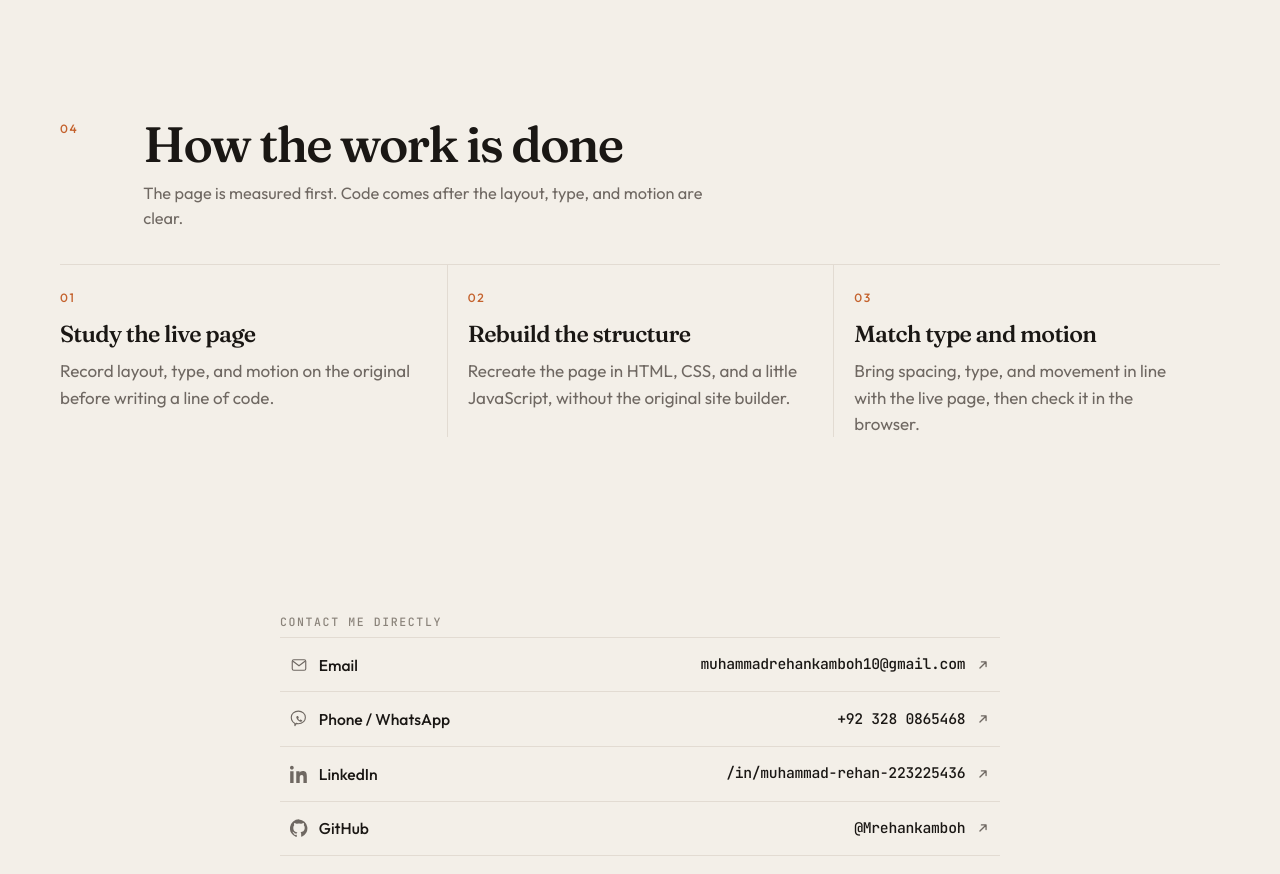
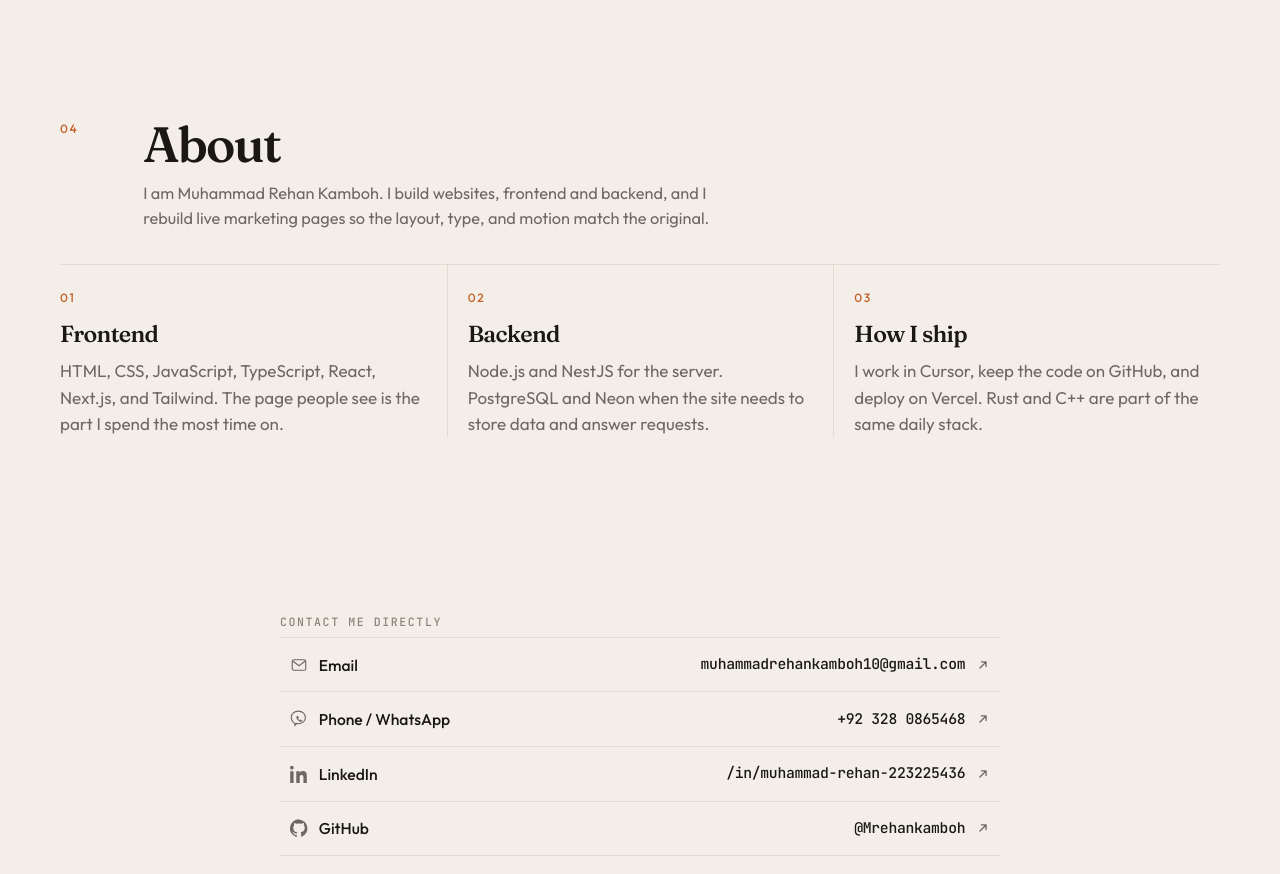
Before and after one commit to Mrehankamboh/portfolio, a plain HTML site: page index.html in a window 1280 px wide. Shown: the part 4360-5234 px from the top of the page. Drawn offline with nearby package versions, Linux system fonts and the light colour scheme.

Commit message:
Replace the process steps with an About section.
Co-authored-by: Cursor <cursoragent@cursor.com>

```diff
--- a/index.html
+++ b/index.html
@@ -377,25 +377,25 @@
         <header class="section-head">
           <p class="num">04</p>
           <div>
-            <h2 id="about-title">How the work is done</h2>
-            <p class="section-note">The page is measured first. Code comes after the layout, type, and motion are clear.</p>
+            <h2 id="about-title">About</h2>
+            <p class="section-note">I am Muhammad Rehan Kamboh. I build websites, frontend and backend, and I rebuild live marketing pages so the layout, type, and motion match the original.</p>
           </div>
         </header>
         <ol class="steps">
           <li class="step">
             <span class="step-num">01</span>
-            <h3>Study the live page</h3>
-            <p>Record layout, type, and motion on the original before writing a line of code.</p>
+            <h3>Frontend</h3>
+            <p>HTML, CSS, JavaScript, TypeScript, React, Next.js, and Tailwind. The page people see is the part I spend the most time on.</p>
           </li>
           <li class="step">
             <span class="step-num">02</span>
-            <h3>Rebuild the structure</h3>
-            <p>Recreate the page in HTML, CSS, and a little JavaScript, without the original site builder.</p>
+            <h3>Backend</h3>
+            <p>Node.js and NestJS for the server. PostgreSQL and Neon when the site needs to store data and answer requests.</p>
           </li>
           <li class="step">
             <span class="step-num">03</span>
-            <h3>Match type and motion</h3>
-            <p>Bring spacing, type, and movement in line with the live page, then check it in the browser.</p>
+            <h3>How I ship</h3>
+            <p>I work in Cursor, keep the code on GitHub, and deploy on Vercel. Rust and C++ are part of the same daily stack.</p>
           </li>
         </ol>
       </div>
```
Also changed, not shown: 1 other file.
